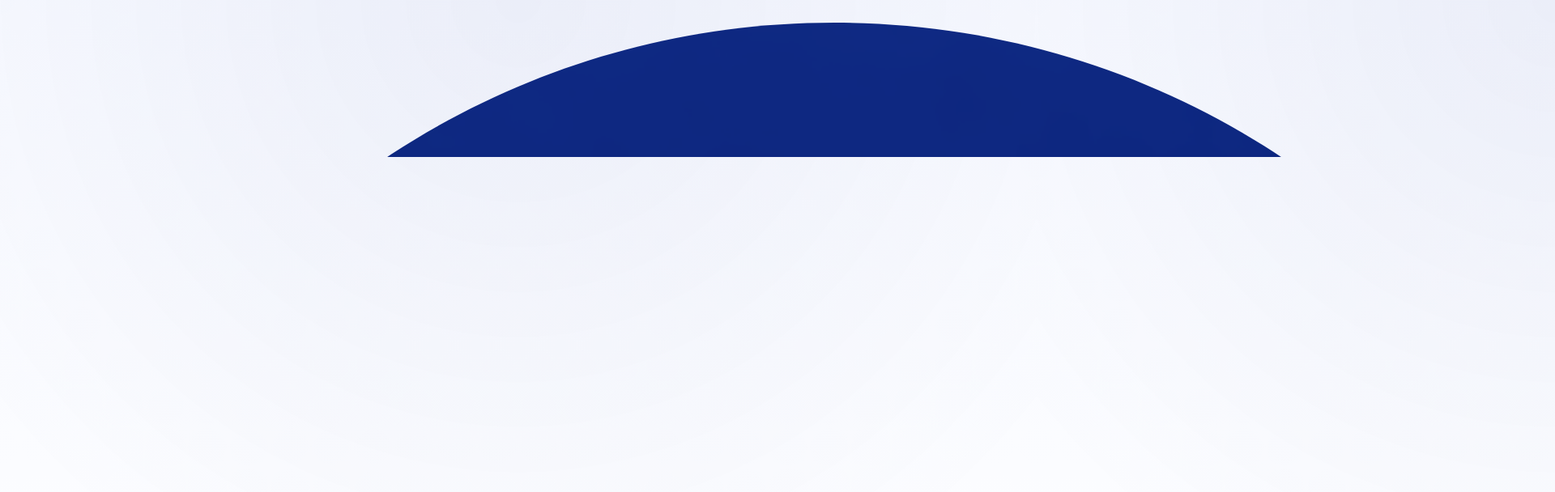
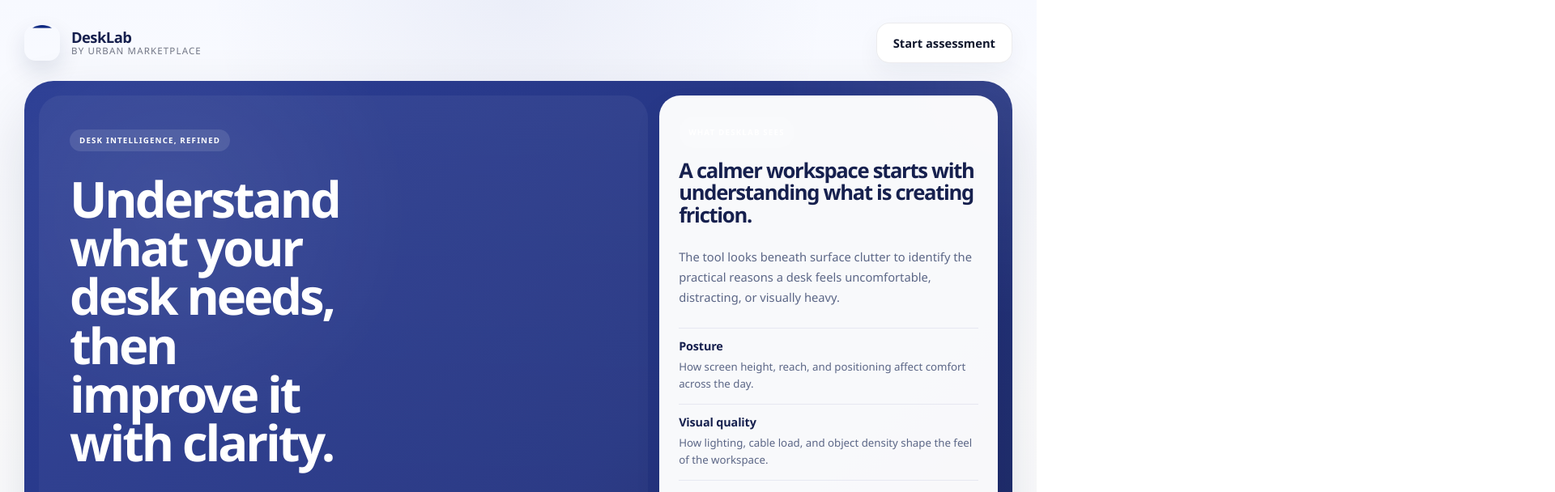
Before and after one commit to urbanmarketplace-labs/desk-advisor, a Next.js app: page / in a window 1280 px wide. Shown: the top 608 px of the page at 81% size, 1920 px wide, since content can reach past the window. Built offline with nearby package versions, Linux system fonts and the light colour scheme.

Commit message:
Style new DeskLab header lockup

```diff
--- a/src/app/globals.css
+++ b/src/app/globals.css
@@ -83,11 +83,33 @@ button {
   gap: 14px;
 }
 
-.brandLogo {
+.brandMark {
   display: block;
-  width: auto;
-  height: 54px;
-  object-fit: contain;
+  width: 44px;
+  height: 44px;
+  border-radius: 14px;
+  object-fit: cover;
+  box-shadow: 0 12px 28px rgba(19, 31, 77, 0.12);
+}
+
+.brandText {
+  display: grid;
+  gap: 2px;
+  line-height: 1;
+}
+
+.brandText strong {
+  font-size: 1.15rem;
+  font-weight: 700;
+  letter-spacing: -0.03em;
+  color: var(--brand-dark);
+}
+
+.brandText span {
+  font-size: 0.72rem;
+  letter-spacing: 0.1em;
+  text-transform: uppercase;
+  color: rgba(16, 23, 45, 0.58);
 }
 
 .ghostButton,
@@ -778,8 +800,9 @@ button {
     font-size: clamp(1.7rem, 9vw, 2.4rem);
   }
 
-  .brandLogo {
-    height: 44px;
+  .brandMark {
+    width: 40px;
+    height: 40px;
   }
 
   .ghostButton,
```
